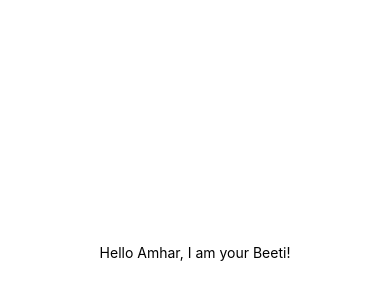
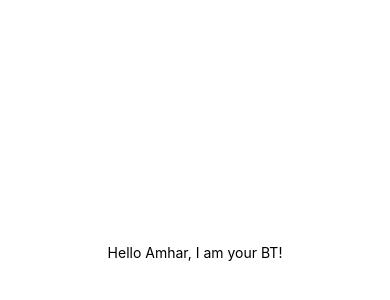
Before and after one commit to thecodemonster1/your-cat, a React Native app: screen / in a window 390 px wide. Shown: the part 170-470 px from the top of the page. Built offline with nearby package versions, Linux system fonts and the light colour scheme.

Commit message:
commit #5

```diff
--- a/App.js
+++ b/App.js
@@ -11,7 +11,7 @@ import { StyleSheet, Text, View } from 'react-native';
 // }
 const Cat = () => {
   const owner = 'Amhar';
-  const name = 'Beeti';
+  const name = 'BT';
   return (
     <View style={styles.container}>
       <Text>Hello {owner}, I am your {name}!</Text>
```
